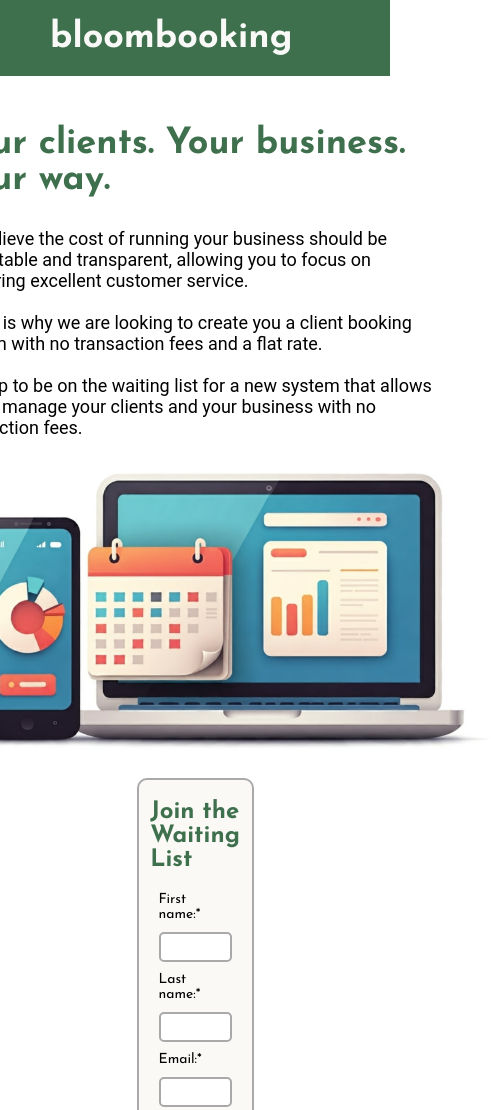
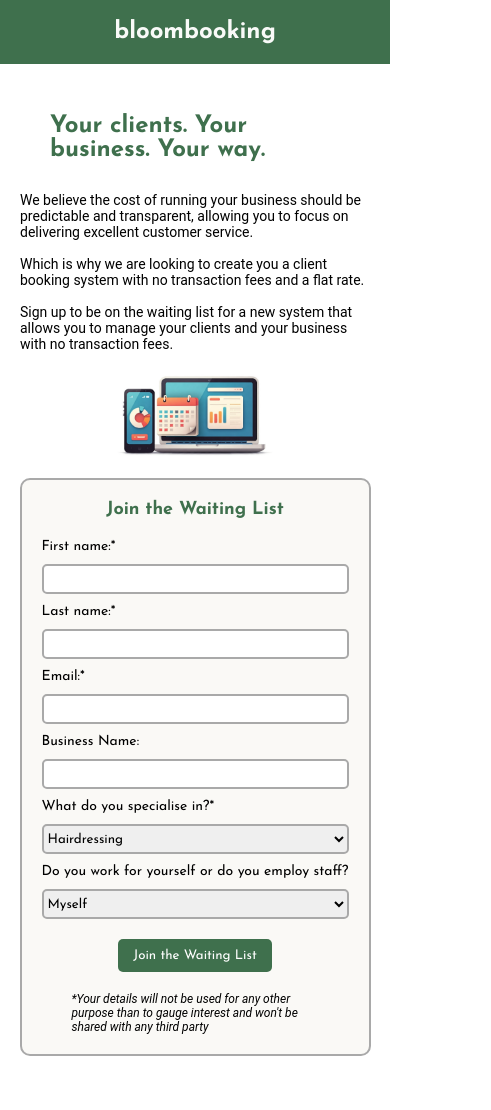
Before and after one commit to LikwidMunki/bloom-booking-landing-page, a plain HTML site: page index.html in a window 390 px wide. Shown: the top 1110 px of the page, 491 px wide, since content can reach past the window. After the commit the page ends 1076 px from the top, so only its background shows below. Drawn offline with Linux system fonts and the light colour scheme.

Commit message:
added CSS styling for making the Landing Page responsive

```diff
--- a/index.html
+++ b/index.html
@@ -11,8 +11,10 @@
     <title>Bloom Booking Landing Page</title>
 </head>
 <body>
-    <header class="header">
-        <h2 class="header-logo">bloombooking</h2>
+    <header>
+        <div class="header">
+            <h2 class="header-logo">bloombooking</h2>
+        </div>
     </header>
     <div class="container">
         <div class="content">
@@ -43,17 +45,19 @@
                         <option value="nails">Nails</option>
                         <option value="massage">Massage</option>
                         <option value="brows">Brows</option>
+                        <option value="aesthetics">Aesthetics</option>
                     </select>
                 <label for="business-type" style="margin-bottom: 10px; margin-top: 10px; font-size:14px;">Do you work for yourself or do you employ staff?</label>
                     <select id="business-type" name="business-type" style="height:30px; border-radius: 5px; border-style:solid; border-color:darkgrey; border-width:2px" >
                         <option value="myself">Myself</option>
                         <option value="employ-staff">Employ Staff</option>
                     </select>
-                <button>Join the Waiting List</button>
+                <div class="button-holder">
+                    <button>Join the Waiting List</button>
+                </div>
             </div>
             <p>*Your details will not be used for any other purpose than to gauge interest and won't be shared with any third party</p>
         </div>
     </div>
-
 </body>
 </html>
--- a/stylesheet.css
+++ b/stylesheet.css
@@ -1,8 +1,13 @@
 * {
     box-sizing: border-box;
-    margin: 0px;
-    padding: 0px;
+    margin: 0 !;
+    padding: 0;
     font-family: 'Josefin Sans', sans-serif;
+}
+
+body {
+    margin: 0 !important;
+    padding: 0 !important;
 }
 
 p {
@@ -14,6 +19,7 @@ p {
     justify-content: space-between;
     align-items: center;
     background-color: #3f704d;
+    width: 100%;
 }
 
 .header-logo {
@@ -47,7 +53,7 @@ p {
     border-width: 2px;
     border-color: darkgrey;
     border-style: solid;
-    margin: 20px 50px;
+    margin: 20px 50px 20px 10px;
     width: 30%;
    background-color: #FAF9F6;
 }
@@ -105,8 +111,8 @@ input {
 
 .container img{
     border-radius: 10px;
-    height: 300px;
-    margin-left: 50px;
+    width: 40%;
+    /* margin-left: 50px; */
     align-items: center;
 }
 
@@ -125,11 +131,65 @@ button:hover {
     color: #3f704d;
 }
 
-@media only screen and (max-width: 600px) {
-    div.container {
+.button-holder {
+    display: flex;
+    align-items: center;
+    justify-content: center;
+}
+
+html {
+    overflow-x: hidden;
+}
+
+@media screen and (max-width: 425px) {
+    .content p {
+        font-size: 12px;
+        margin: 20px;
+    }
+    .form-container h3 {
+        font-size: 18px !important;
+    }
+}
+
+@media screen and (max-width: 768px) {
+
+    .header-logo {
+        font-size: 24px;
+    }
+    body {
+        margin: 0 !important;
+        padding: 0 !important;
+    }
+
+    .content p {
+        font-size: 14px !important;
+    }
+
+    .header {
+        display: flex;
+        align-items: center;
+        justify-content: center;
+    }
+
+    .container {
       display: flex;
       flex-direction: column;
       align-items: center;
       justify-content: center;
+      max-width: 100% !important;
+    }
+
+    .container h1 {
+        font-size: 24px;
+    }
+
+    .form-container {
+        width: 90% !important;
+        margin-left: 20px !important;
+        margin-right: 20px !important;
+    }
+
+    .form-container h3 {
+        font-size: 24px;
     }
 }
```
Also changed, not shown: 1 other file.
